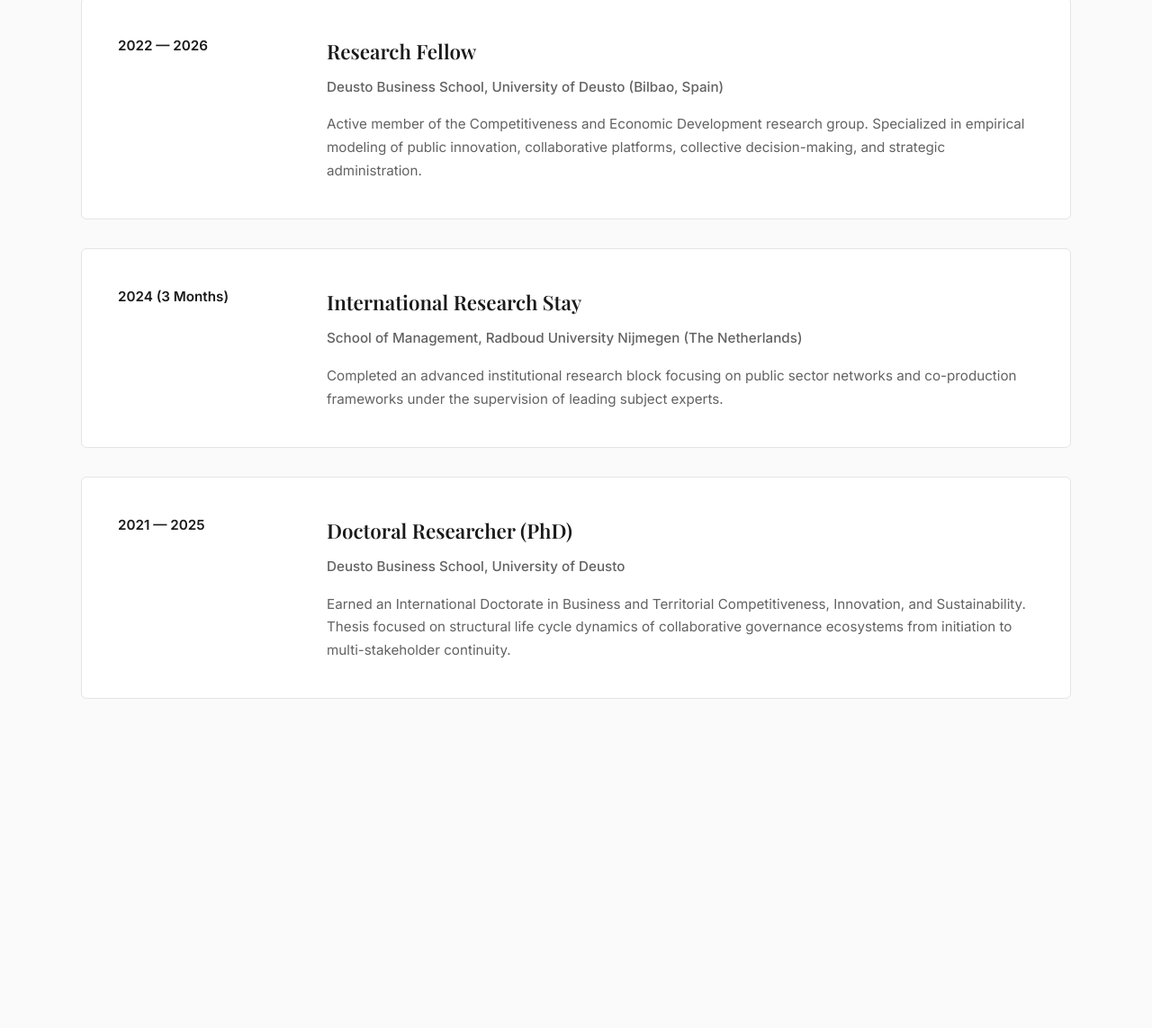
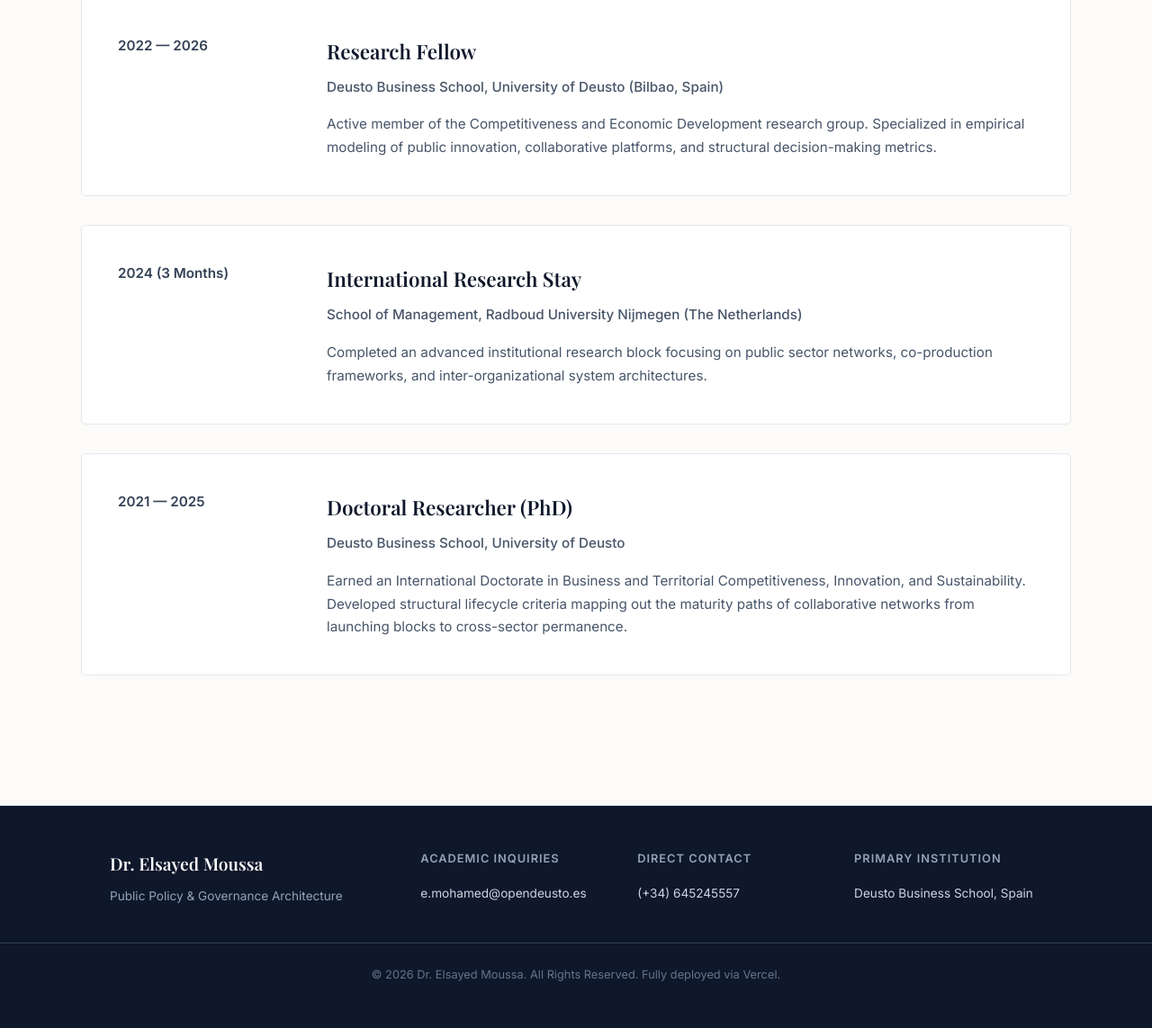
Before and after one commit to FZeroF0/SayedMoussa, a plain HTML site: page academic-career.html in a window 1280 px wide. Shown: the part 358-1501 px from the top of the page at 90% size. Before the commit the page ends 1215 px from the top, so only its background shows below. Drawn offline with nearby package versions, Linux system fonts and the light colour scheme.

Commit message:
Refactor academic-career.html for clarity and layout
Updated text content and styles for clarity and consistency. Added footer with contact information and institutional details.

```diff
--- a/academic-career.html
+++ b/academic-career.html
@@ -1,13 +1,8 @@
 <!DOCTYPE html>
-<html lang="en">
-<head>
-    <!DOCTYPE html>
 <html lang="en">
 <head>
     <meta charset="UTF-8">
     <meta name="viewport" content="width=device-width, initial-scale=1.0">
-
-    <!-- Academic Specific SEO Block -->
     <title>Academic Career & Research | Dr. Elsayed Moussa</title>
     <meta name="description" content="Doctoral investigations, international research stays, and academic fellowships of Dr. Elsayed Moussa (Sayed Moussa) at Deusto Business School.">
     <meta name="keywords" content="Dr. Elsayed Moussa, Sayed Moussa, Elsayed Moussa, Research Fellow, Deusto Business School, Radboud University">
@@ -18,32 +13,30 @@
     <meta property="og:type" content="profile">
     <meta property="og:url" content="https://sayed-moussa.vercel.app/academic-career">
 
-    <!-- Typography Assets -->
     <link rel="preconnect" href="https://fonts.googleapis.com">
     <link rel="preconnect" href="https://fonts.gstatic.com" crossorigin>
-    <link href="https://fonts.googleapis.com/css2?family=Inter:wght@300;400;500;600&family=Playfair+Display:wght@400;600&display=swap" rel="stylesheet">
+    <link href="https://fonts.googleapis.com/css2?family=Inter:wght@300;400;500;600&family=Playfair+Display:wght@400;500;600&display=swap" rel="stylesheet">
 
     <style>
         :root {
-            --bg-color: #fafafa;
+            --bg-color: #fcfbf9;
             --card-bg: #ffffff;
-            --text-main: #2d2d2d;
-            --text-muted: #626262;
-            --accent: #1a1a1a;
-            --border-color: #e5e5e5;
+            --text-main: #1e293b;
+            --text-muted: #475569;
+            --accent: #0f172a;
+            --accent-light: #334155;
+            --border-color: #e2e8f0;
             --transition: all 0.25s cubic-bezier(0.4, 0, 0.2, 1);
         }
 
         * { box-sizing: border-box; margin: 0; padding: 0; }
         body { font-family: 'Inter', sans-serif; background-color: var(--bg-color); color: var(--text-main); line-height: 1.7; -webkit-font-smoothing: antialiased; }
-
         .container { max-width: 1100px; margin: 0 auto; padding: 0 1.25rem; }
         @media (min-width: 576px) { .container { padding: 0 2rem; } }
 
-        header { border-bottom: 1px solid var(--border-color); background-color: rgba(250, 250, 250, 0.8); backdrop-filter: blur(10px); position: sticky; top: 0; z-index: 100; }
+        header { border-bottom: 1px solid var(--border-color); background-color: rgba(252, 251, 249, 0.8); backdrop-filter: blur(10px); position: sticky; top: 0; z-index: 100; }
         .nav-wrapper { display: flex; flex-direction: column; justify-content: center; align-items: center; gap: 0.75rem; padding: 1.25rem 0; }
         @media (min-width: 900px) { .nav-wrapper { flex-direction: row; justify-content: space-between; height: 80px; padding: 0; } }
-
         .logo { font-family: 'Playfair Display', serif; font-weight: 600; font-size: 1.35rem; color: var(--accent); text-decoration: none; }
         nav ul { display: flex; flex-wrap: wrap; justify-content: center; list-style: none; gap: 1.25rem; }
         @media (min-width: 576px) { nav ul { gap: 2rem; } }
@@ -54,28 +47,35 @@
 
         .page-section { padding: 3rem 0; }
         @media (min-width: 768px) { .page-section { padding: 5rem 0; } }
-
-        .page-title { font-family: 'Playfair Display', serif; font-size: 2rem; font-weight: 400; color: var(--accent); margin-bottom: 1rem; line-height: 1.2; }
+        .page-title { font-family: 'Playfair Display', serif; font-size: 2rem; font-weight: 500; color: var(--accent); margin-bottom: 1rem; line-height: 1.2; }
         @media (min-width: 768px) { .page-title { font-size: 2.8rem; } }
-
         .page-subtitle { color: var(--text-muted); font-size: 1rem; margin-bottom: 3rem; max-width: 600px; }
         @media (min-width: 768px) { .page-subtitle { font-size: 1.1rem; margin-bottom: 4rem; } }
 
         .timeline { display: flex; flex-direction: column; gap: 2rem; }
-        .timeline-item { background: var(--card-bg); border: 1px solid var(--border-color); border-radius: 6px; padding: 1.5rem; display: grid; grid-template-columns: 1fr; gap: 1rem; }
+        .timeline-item { background: var(--card-bg); border: 1px solid var(--border-color); border-radius: 6px; padding: 1.5rem; display: grid; grid-template-columns: 1fr; gap: 1rem; box-shadow: 0 2px 12px rgba(15, 23, 42, 0.01); }
         @media (min-width: 768px) { .timeline-item { grid-template-columns: 200px 1fr; padding: 2.5rem; gap: 2rem; } }
-
-        .time-frame { font-weight: 600; font-size: 0.95rem; color: var(--accent); }
+        .time-frame { font-weight: 600; font-size: 0.95rem; color: var(--accent-light); }
         .timeline-content h2 { font-family: 'Playfair Display', serif; font-size: 1.4rem; font-weight: 600; margin-bottom: 0.5rem; color: var(--accent); }
         .institution-sub { font-weight: 500; color: var(--text-muted); font-size: 0.95rem; margin-bottom: 1rem; }
         .timeline-desc { color: var(--text-muted); font-size: 0.95rem; }
+
+        footer { background: var(--accent); color: #f8fafc; padding: 3rem 0; margin-top: 4rem; border-top: 1px solid var(--border-color); }
+        .footer-grid { display: grid; grid-template-columns: 1fr; gap: 2rem; font-size: 0.9rem; }
+        @media (min-width: 768px) { .footer-grid { grid-template-columns: 1.5fr repeat(3, 1fr); } }
+        .footer-brand h4 { font-family: 'Playfair Display', serif; font-size: 1.2rem; margin-bottom: 0.5rem; }
+        .footer-brand p { color: #94a3b8; font-size: 0.85rem; }
+        .footer-col h5 { font-size: 0.8rem; text-transform: uppercase; letter-spacing: 1px; color: #94a3b8; margin-bottom: 1rem; font-weight: 600; }
+        .footer-col p, .footer-col a { color: #cbd5e1; text-decoration: none; font-size: 0.85rem; display: block; word-break: break-all; }
+        .footer-col a:hover { color: #ffffff; }
+        .footer-bottom { text-align: center; margin-top: 2.5rem; padding-top: 1.5rem; border-top: 1px solid #334155; color: #64748b; font-size: 0.8rem; }
     </style>
 </head>
 <body>
 
     <header>
         <div class="container nav-wrapper">
-            <a href="index.html" class="logo">Dr. Elsayed Fathi Moussa</a>
+            <a href="index.html" class="logo">Dr. Elsayed Moussa</a>
             <nav>
                 <ul>
                     <li><a href="index.html">Home</a></li>
@@ -90,40 +90,61 @@
 
     <main class="container page-section">
         <h1 class="page-title">Research Fellowships & Academic Journey</h1>
-        <p class="page-subtitle">A record of doctoral contributions, international institutional stays, and rigorous scientific investigations in collaborative frameworks.</p>
+        <p class="page-subtitle">A record of structural investigations, international institutional stays, and rigorous empirical research frameworks.</p>
 
         <div class="timeline">
-            <!-- Appointment 1 -->
             <div class="timeline-item">
                 <div class="time-frame">2022 &mdash; 2026</div>
                 <div class="timeline-content">
                     <h2>Research Fellow</h2>
                     <div class="institution-sub">Deusto Business School, University of Deusto (Bilbao, Spain)</div>
-                    <p class="timeline-desc">Active member of the Competitiveness and Economic Development research group. Specialized in empirical modeling of public innovation, collaborative platforms, collective decision-making, and strategic administration.</p>
+                    <p class="timeline-desc">Active member of the Competitiveness and Economic Development research group. Specialized in empirical modeling of public innovation, collaborative platforms, and structural decision-making metrics.</p>
                 </div>
             </div>
 
-            <!-- Appointment 2 -->
             <div class="timeline-item">
                 <div class="time-frame">2024 (3 Months)</div>
                 <div class="timeline-content">
                     <h2>International Research Stay</h2>
                     <div class="institution-sub">School of Management, Radboud University Nijmegen (The Netherlands)</div>
-                    <p class="timeline-desc">Completed an advanced institutional research block focusing on public sector networks and co-production frameworks under the supervision of leading subject experts.</p>
+                    <p class="timeline-desc">Completed an advanced institutional research block focusing on public sector networks, co-production frameworks, and inter-organizational system architectures.</p>
                 </div>
             </div>
 
-            <!-- Appointment 3 -->
             <div class="timeline-item">
                 <div class="time-frame">2021 &mdash; 2025</div>
                 <div class="timeline-content">
                     <h2>Doctoral Researcher (PhD)</h2>
                     <div class="institution-sub">Deusto Business School, University of Deusto</div>
-                    <p class="timeline-desc">Earned an International Doctorate in Business and Territorial Competitiveness, Innovation, and Sustainability. Thesis focused on structural life cycle dynamics of collaborative governance ecosystems from initiation to multi-stakeholder continuity.</p>
+                    <p class="timeline-desc">Earned an International Doctorate in Business and Territorial Competitiveness, Innovation, and Sustainability. Developed structural lifecycle criteria mapping out the maturity paths of collaborative networks from launching blocks to cross-sector permanence.</p>
                 </div>
             </div>
         </div>
     </main>
 
+    <footer>
+        <div class="container footer-grid">
+            <div class="footer-brand">
+                <h4>Dr. Elsayed Moussa</h4>
+                <p>Public Policy & Governance Architecture</p>
+            </div>
+            <div class="footer-col">
+                <h5>Academic Inquiries</h5>
+                <a href="mailto:e.mohamed@opendeusto.es">e.mohamed@opendeusto.es</a>
+            </div>
+            <div class="footer-col">
+                <h5>Direct Contact</h5>
+                <p>(+34) 645245557</p>
+            </div>
+            <div class="footer-col">
+                <h5>Primary Institution</h5>
+                <a href="https://www.deusto.es" target="_blank">Deusto Business School, Spain</a>
+            </div>
+        </div>
+        <div class="footer-bottom">
+            &copy; 2026 Dr. Elsayed Moussa. All Rights Reserved. Fully deployed via Vercel.
+        </div>
+    </footer>
+
 </body>
 </html>
```
